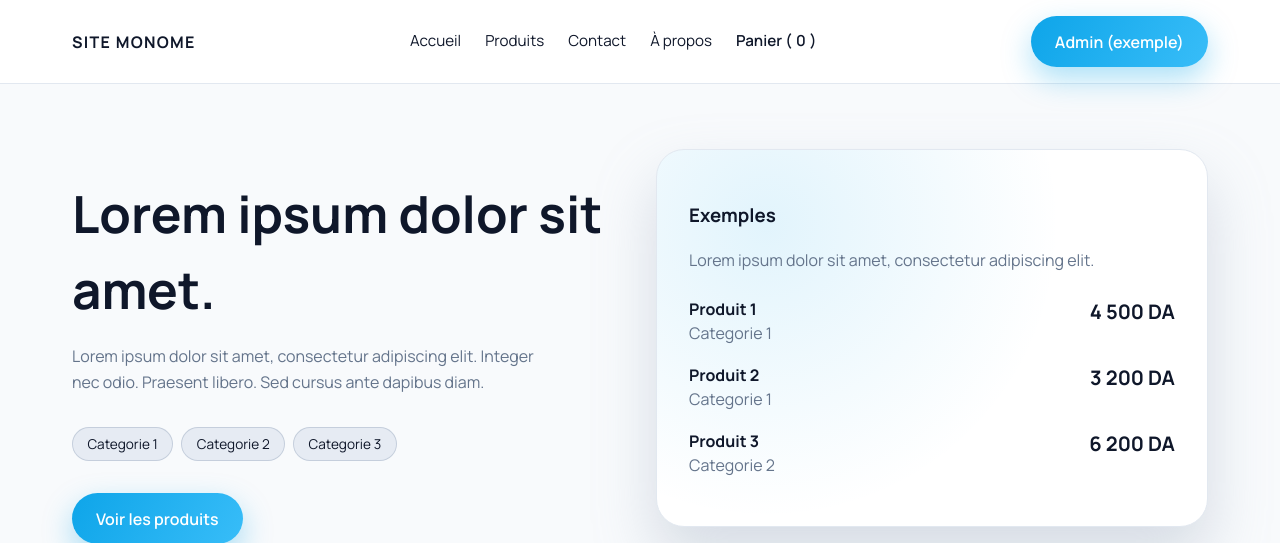
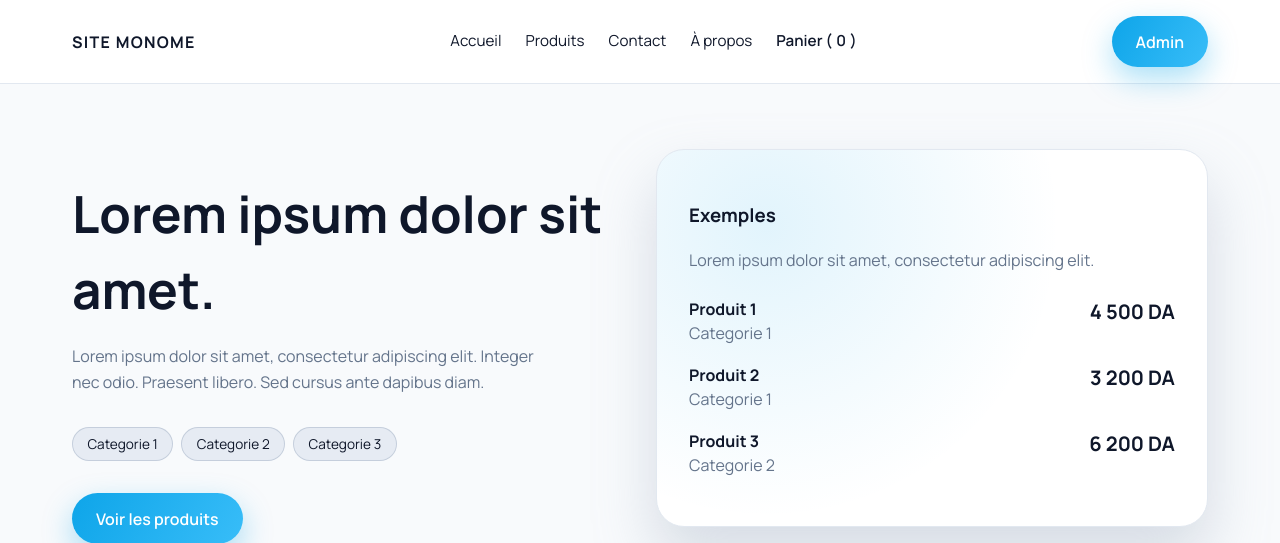
Before and after one commit to iamAbdo/ProjetBinome, a PHP site: page /client/index.php in a window 1280 px wide. Shown: the top 543 px of the page. Run offline with PHP 8.4, Linux system fonts and the light colour scheme; data comes from the database, SQL or seed files in the repository.

Commit message:
updated links

```diff
--- a/client/includes/header.php
+++ b/client/includes/header.php
@@ -25,6 +25,6 @@ $pageTitle = $pageTitle ?? 'site (exemple)';
                 <a href="apropos.html">À propos</a>
                 <a href="cart.php" class="cart-link">Panier (<span data-cart-count>0</span>)</a>
             </div>
-            <a class="btn btn-primary" href="../admin/login.php">Admin (exemple)</a>
+            <a class="btn btn-primary" href="../admin/login.php">Admin</a>
         </nav>
     </header>
```
